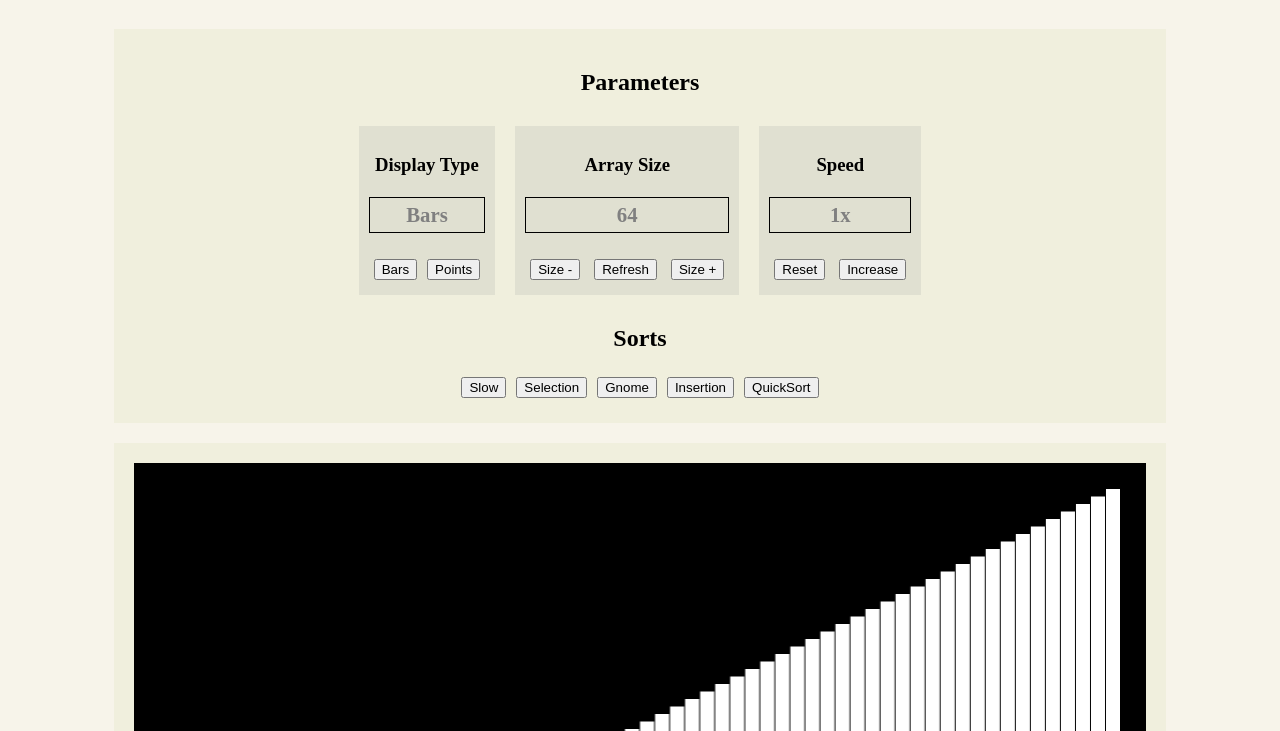
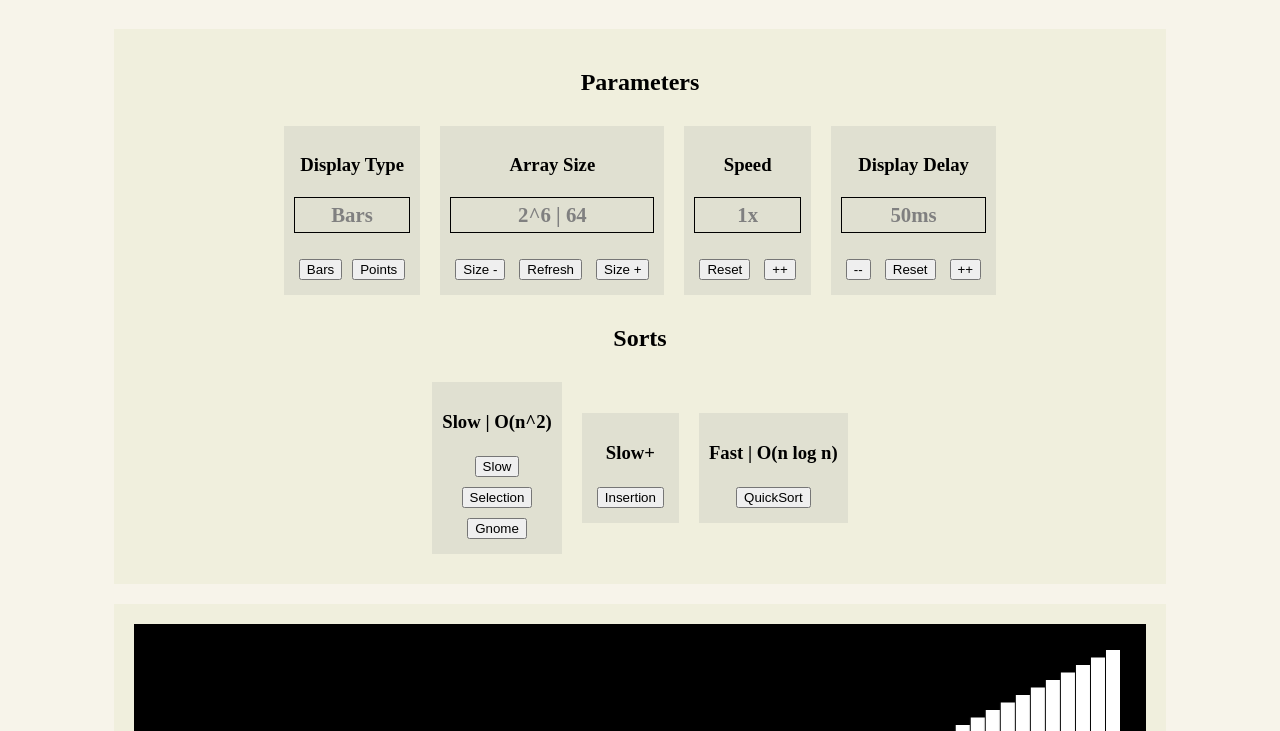
Before and after one commit to ZacharyJJones/CSI242, a plain HTML site: page projects/04-final-sorting_visualizer/sort.html in a window 1280 px wide. Shown: the part 69-800 px from the top of the page. Drawn offline with Linux system fonts and the light colour scheme.

Commit message:
ready for submission as final, adding sorts

```diff
--- a/projects/04-final-sorting_visualizer/algo.js
+++ b/projects/04-final-sorting_visualizer/algo.js
@@ -1,11 +1,80 @@
+// ==========
+// To-Do List
+// ==========
 /*
-	Need: Radix Sort, Merge sort
+	Need: Radix Sort, Merge sort, binary insertion sort, cocktail shaker sort
 */
-// ==========
-// Real Sorts
-// ==========
+
+// ===============
+// Util Algorithms
+// ===============
+
+// Shuffles around existing values in the array
+async function algo_util_shuffle(array, canvas) {
+	for (let i = 0; i < array.length; i++) {
+		const swapIndex = i + Math.floor(Math.random() * (array.length - i));
+		await display(array, canvas, {
+			compareIndex: i,
+			searchIndex: swapIndex,
+			activeBounds: {
+				min: i,
+				max: array.length - 1,
+			},
+		});
+
+		// Swap
+		swap(array, i, swapIndex);
+	}
+	await display(array, canvas);
+}
+
+// Places new randomized values in the array
+async function algo_util_randomize(array, canvas) {
+	for (let i = 0; i < array.length; i++) {
+		array[i] = Math.ceil(Math.random() * array.length);
+		await display(array, canvas, {
+			compareIndex: i,
+			activeBounds: {
+				min: i,
+				max: array.length - 1,
+			},
+		});
+	}
+	await display(array, canvas);
+}
+
+// Validates that an array is sorted
+async function algo_validate(array, canvas) {
+	for (let i = 1; i < array.length; i++) {
+		const prev = array[i - 1];
+		const curr = array[i];
+
+		if (prev > curr) {
+			await display(array, canvas, { show: true });
+			return false;
+		}
+
+		await display(array, canvas, {
+			freeColors: [
+				{
+					color: color_green,
+					min: 0,
+					max: i,
+				},
+			],
+		});
+	}
+
+	await display(array, canvas, { show: true });
+	return true;
+}
+
+// =================================
+// Real Sorts -- O(n^x) -- The Worst
+// =================================
 
 // Slowsort | O(n^( (log_2(n))/(n-k) ))
+// -- Behaves okay on inputs of size 64 or less. Slows down hugely for each step past 64.
 async function algo_slowsort(array, canvas) {
 	await algo_slowsort_recursive(array, canvas, 0, array.length - 1);
 }
@@ -25,8 +94,8 @@ async function algo_slowsort_recursive(array, canvas, min, max) {
 	await algo_slowsort_recursive(array, canvas, min, max - 1);
 }
 
-// SLOW SORT, on data for visualizer it is easily the slowest
 // Stooge Sort | ~O(n^2.71) | O(n^(log(3) / log(1.5)))
+// -- VERY SLOW, even on smaller input sizes.
 async function algo_stooge(array, canvas) {
 	await algo_stooge_recursive(array, canvas, 0, array.length - 1);
 }
@@ -48,6 +117,8 @@ async function algo_stooge_recursive(array, canvas, min, max) {
 		await algo_stooge_recursive(array, canvas, min, max - t); // sort first 2/3rds again
 	}
 }
+
+//
 
 // Gnome Sort | O(n^2)
 async function algo_gnome(array, canvas) {
@@ -102,6 +173,7 @@ async function algo_selection(array, canvas) {
 	}
 }
 
+// Insertion Sort | O(n^2) -- but typically outperforms other n^2 algorithms
 async function algo_insertion(array, canvas) {
 	let props = {
 		activeBounds: {
@@ -134,6 +206,10 @@ async function algo_insertion(array, canvas) {
 		}
 	}
 }
+
+// ====================================
+// Real Sorts -- O(n log n) -- The Best
+// ====================================
 
 // QuickSort O(n*log(n))
 async function algo_quicksort(array, canvas) {
@@ -239,68 +315,3 @@ function _quicksortProps(min, max, lowIndex, highIndex) {
 
 // Bogobogo Sort:
 // - Source: https://www.dangermouse.net/esoteric/bogobogosort.html
-
-// ===============
-// Util Algorithms
-// ===============
-
-// Shuffles around existing values in the array
-async function algo_util_shuffle(array, canvas) {
-	for (let i = 0; i < array.length; i++) {
-		const swapIndex = i + Math.floor(Math.random() * (array.length - i));
-		await display(array, canvas, {
-			compareIndex: i,
-			searchIndex: swapIndex,
-			activeBounds: {
-				min: i,
-				max: array.length - 1,
-			},
-		});
-
-		// Swap
-		swap(array, i, swapIndex);
-	}
-	await display(array, canvas);
-}
-
-// Randomizes values of all elements in array.
-// - smooth value gradient is not guaranteed.
-async function algo_util_randomize(array, canvas) {
-	for (let i = 0; i < array.length; i++) {
-		array[i] = Math.ceil(Math.random() * array.length);
-		await display(array, canvas, {
-			compareIndex: i,
-			activeBounds: {
-				min: i,
-				max: array.length - 1,
-			},
-		});
-	}
-	await display(array, canvas);
-}
-
-// Validates that an array is sorted
-async function algo_validate(array, canvas) {
-	for (let i = 1; i < array.length; i++) {
-		const prev = array[i - 1];
-		const curr = array[i];
-
-		if (prev > curr) {
-			await display(array, canvas, { show: true });
-			return false;
-		}
-
-		await display(array, canvas, {
-			freeColors: [
-				{
-					color: color_green,
-					min: 0,
-					max: i,
-				},
-			],
-		});
-	}
-
-	await display(array, canvas, { show: true });
-	return true;
-}
--- a/projects/04-final-sorting_visualizer/sort.css
+++ b/projects/04-final-sorting_visualizer/sort.css
@@ -12,7 +12,7 @@
 	align-items: center;
 }
 
-.body-center {
+.center-col {
 	display: flex;
 	flex-direction: column;
 	justify-content: center;
--- a/projects/04-final-sorting_visualizer/sort.html
+++ b/projects/04-final-sorting_visualizer/sort.html
@@ -13,7 +13,7 @@
 	<title>Sorting Algorithm Visualizer</title>
 </head>
 
-<body class="body-center">
+<body class="center-col">
 
 	<header>
 		<!--  -->
@@ -22,12 +22,12 @@
 	<h1 class="center">Sorting Algorithm Visualizer</h1>
 
 	<section>
-		<div>
 		<h2 class="center">Parameters</h2>
 		<div class="center">
+
 			<div class="option-group">
 				<h3 class="center">Display Type</h3>
-					<p class="center setting" id="set-displayType">Bars</p>
+				<p class="center setting" id="set-displayType">_</p>
 				<div class="center">
 					<button id="vis-bars">Bars</button>
 					<button id="vis-points">Points</button>
@@ -49,10 +49,9 @@
 					</div>
 				</div> -->
 
-
 			<div class="option-group">
 				<h3 class="center">Array Size</h3>
-					<p class="center setting" id="set-arraySize">64</p>
+				<p class="center setting" id="set-arraySize">_</p>
 
 				<button id="arr-size-down">
 					Size -
@@ -68,19 +67,30 @@
 
 			<div class="option-group">
 				<h3 class="center">Speed</h3>
-					<p class="center setting" id="set-speedMult">1x</p>
+				<p class="center setting" id="set-displaySpeed">_</p>
 
 				<button id="set-spd-reset">Reset</button>
-					<button id="set-spd-up">Increase</button>
-				</div>
-			</div>
+				<button id="set-spd-up">++</button>
 			</div>
 
+
+			<div class="option-group">
+				<h3 class="center">Display Delay</h3>
+				<p class="center setting" id="set-displayTimeout">_</p>
+
+				<button id="set-timeout-down">--</button>
+				<button id="set-timeout-reset">Reset</button>
+				<button id="set-timeout-up">++</button>
+			</div>
+
+		</div>
+
+
 		<div>
+			<h2 class="center">Sorts</h2>
 			<div class="center">
-				<h2>Sorts</h2>
-			</div>
-			<div class="center">
+				<div class="option-group center-col">
+					<h3 class="center">Slow | O(n^2)</h3>
 					<button id="sort-slow">
 						Slow
 					</button>
@@ -93,12 +103,22 @@
 					<button id="sort-gnome">
 						Gnome
 					</button>
+				</div>
+				<div class="option-group  center-col">
+					<h3 class="center">Slow+</h3>
 					<button id="sort-insertion">
 						Insertion
 					</button>
+				</div>
+				<div class="option-group  center-col">
+					<h3 class="center">Fast | O(n log n)</h3>
 					<button id="sort-quick">
 						QuickSort
 					</button>
+				</div>
+			</div>
+
+			<div class="center">
 			</div>
 		</div>
 	</section>
--- a/projects/04-final-sorting_visualizer/sort.js
+++ b/projects/04-final-sorting_visualizer/sort.js
@@ -4,32 +4,67 @@ const color_blue = "#6495ED";
 const color_orange = "#FFBF00";
 const color_green = "#50C878";
 
-const timeout = 0;
+//
 
-let sortSize = 64;
 let sortingArray = [];
 
 const settings = {
-	displayType: "Bars", // can also be "Points"
-	randomizeType: "Shuffle", // Can also be "Randomize"
-	arraySizePow: 6,
-	displaySpeed: 1,
-	displayTimeout: 10,
+	displayType: "Bars", // ["Bars", "Points"]
+	randomizeType: "Shuffle", // ["Shuffle", "Randomize"]
+	arraySizePow: 6, // 2^6 == 64
+	displaySpeed: 1, // only 1 in every n frames are shown.
+	displayTimeout: 50, //
 };
+const settingsDefault = { ...settings };
+
+// ==========================
+
+function _setDisplayType(type) {
+	settings["displayType"] = type;
+	document.getElementById("set-displayType").innerText = type;
+}
+
+// function _setRandomizeType(type) {
+// 	settings["randomizeType"] = type;
+// 	document.getElementById("set-randomize").innerText = type;
+// }
+
+function _setArraySizePow(pow) {
+	settings["arraySizePow"] = clampNum(pow, 0, 31);
+	const displayText = `2^${pow} | ${Math.pow(2, pow)}`;
+	document.getElementById("set-arraySize").innerText = displayText;
+}
+
+function _setDisplaySpeed(speed) {
+	const value = Math.max(1, speed);
+	settings["displaySpeed"] = value;
+	document.getElementById("set-displaySpeed").innerText = `${value}x`;
+}
+
+function _setDisplayTimeout(timeout) {
+	const value = Math.max(0, timeout);
+	settings["displayTimeout"] = value;
+	document.getElementById("set-displayTimeout").innerText = `${value}ms`;
+}
 
 // ==========================
 
 window.addEventListener("load", () => {
+	_setDisplayType(settingsDefault["displayType"]);
+	// _setRandomizeType(settingsDefault["randomizeType"]);
+	_setArraySizePow(settingsDefault["arraySizePow"]);
+	_setDisplaySpeed(settingsDefault["displaySpeed"]);
+	_setDisplayTimeout(settingsDefault["displayTimeout"]);
+
 	const canvas = document.getElementById("sort-display");
-	_setArraySize(sortSize);
 	_refreshSortingArray(canvas);
+	_initButtons(canvas);
+});
 
-	// =============
-	// Button Hookup
-	// =============
-
+function _initButtons(canvas) {
 	//
 
+	// Display Type
 	document.getElementById("vis-bars").addEventListener("click", () => {
 		_setDisplayType(document.getElementById("vis-bars").innerText);
 		display(sortingArray, canvas, { show: true });
@@ -39,37 +74,50 @@ window.addEventListener("load", () => {
 		display(sortingArray, canvas, { show: true });
 	});
 
-	//
-
-	// document.getElementById("arr-shuffle").addEventListener("click", () => {
-	// 	_setRandomizeType(document.getElementById("arr-shuffle").innerText);
-	// });
-	// document.getElementById("arr-random").addEventListener("click", () => {
-	// 	_setRandomizeType(document.getElementById("arr-random").innerText);
-	// });
-
-	//
-
+	// Array Size
 	document.getElementById("arr-size-down").addEventListener("click", () => {
-		_setArraySize(sortSize / 2);
+		_setArraySizePow(settings["arraySizePow"] - 1);
 		_refreshSortingArray(canvas);
 	});
 	document.getElementById("arr-size-up").addEventListener("click", () => {
-		_setArraySize(sortSize * 2);
+		_setArraySizePow(settings["arraySizePow"] + 1);
 		_refreshSortingArray(canvas);
 	});
 	document.getElementById("arr-refresh").addEventListener("click", () => {
 		_refreshSortingArray(canvas);
 	});
 
-	//
+	// Speed Mult
+	document.getElementById("set-spd-reset").addEventListener("click", () => {
+		_setDisplaySpeed(settingsDefault["displaySpeed"]);
+	});
+	document.getElementById("set-spd-up").addEventListener("click", () => {
+		_setDisplaySpeed(settings["displaySpeed"] * 2);
+	});
 
+	// Display Delay
+	document.getElementById("set-timeout-down").addEventListener("click", () => {
+		_setDisplayTimeout(settings["displayTimeout"] - 10);
+	});
+	document.getElementById("set-timeout-reset").addEventListener("click", () => {
+		_setDisplayTimeout(settingsDefault["displayTimeout"]);
+	});
+	document.getElementById("set-timeout-up").addEventListener("click", () => {
+		_setDisplayTimeout(settings["displayTimeout"] + 10);
+	});
+
+	// Sorts
 	const sorts = [
+		// Slow -- O(n^2) or more
 		{ key: "sort-slow", val: algo_slowsort },
 		// { key: "sort-stooge", val: algo_stooge }, // too slow
 		{ key: "sort-selection", val: algo_selection },
 		{ key: "sort-gnome", val: algo_gnome },
-		{ key: "sort-insertion", val: algo_insertion },
+
+		// Middle -- Somewhere Between
+		{ key: "sort-insertion", val: algo_insertion }, // slightly better than other n^2 sorts
+
+		// Fast -- O(n log n)
 		{ key: "sort-quick", val: algo_quicksort },
 	];
 	sorts.forEach((sort) => {
@@ -77,7 +125,9 @@ window.addEventListener("load", () => {
 			_invokeSort(sortingArray, canvas, sort.val);
 		});
 	});
-});
+
+	//
+}
 
 // ====================================
 
@@ -103,7 +153,7 @@ async function _preSortRandomize(array, canvas) {
 }
 
 function _refreshSortingArray(canvas) {
-	sortingArray = _initArray(sortSize);
+	sortingArray = _initArray(Math.pow(2, settings["arraySizePow"]));
 	display(sortingArray, canvas, { show: true });
 }
 
@@ -116,18 +166,3 @@ function _initArray(size) {
 }
 
 // ====================================
-
-function _setArraySize(size) {
-	sortSize = clampNum(size, 1, Math.pow(2, 12));
-	settings[""];
-}
-
-function _setDisplayType(type) {
-	settings["displayType"] = type;
-	document.getElementById("set-displayType").innerText = type;
-}
-
-function _setRandomizeType(type) {
-	settings["randomizeType"] = type;
-	document.getElementById("set-randomize").innerText = type;
-}
```
Lines whose indentation alone changed are shown as unchanged.
